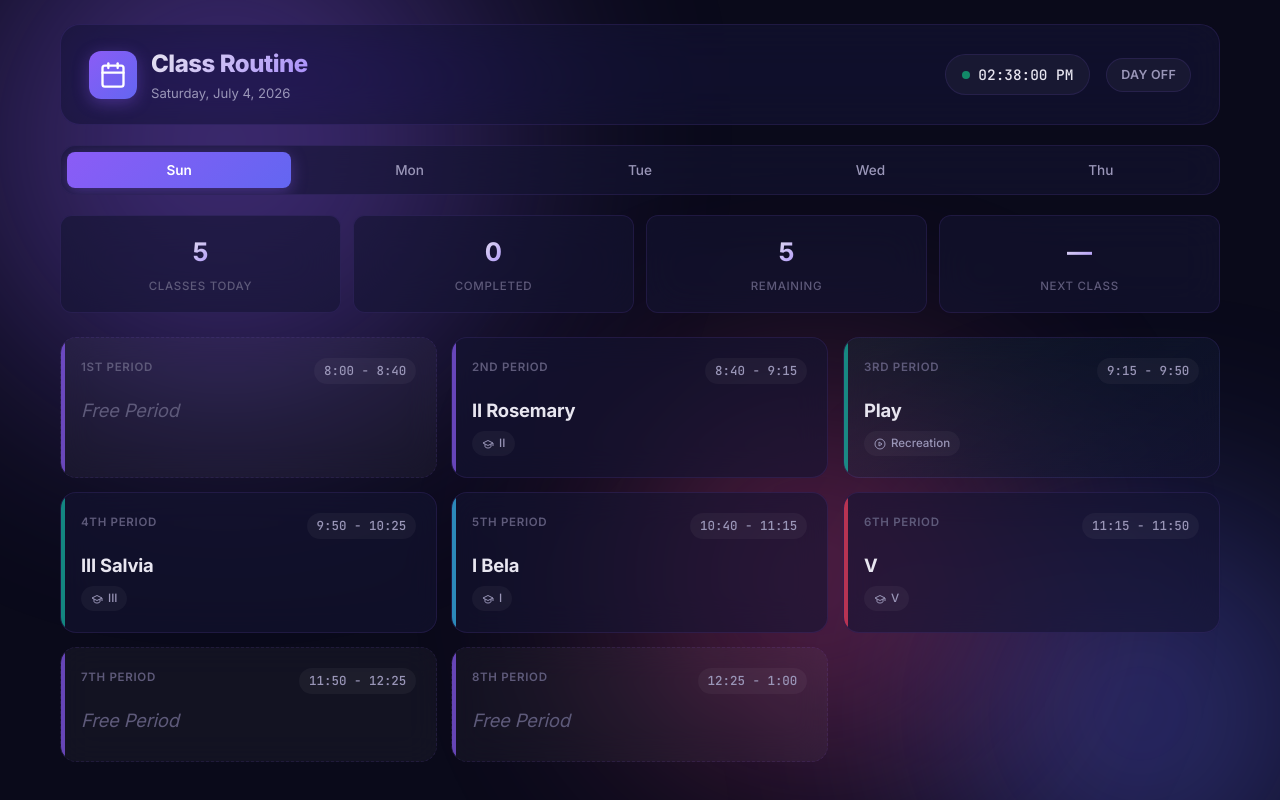
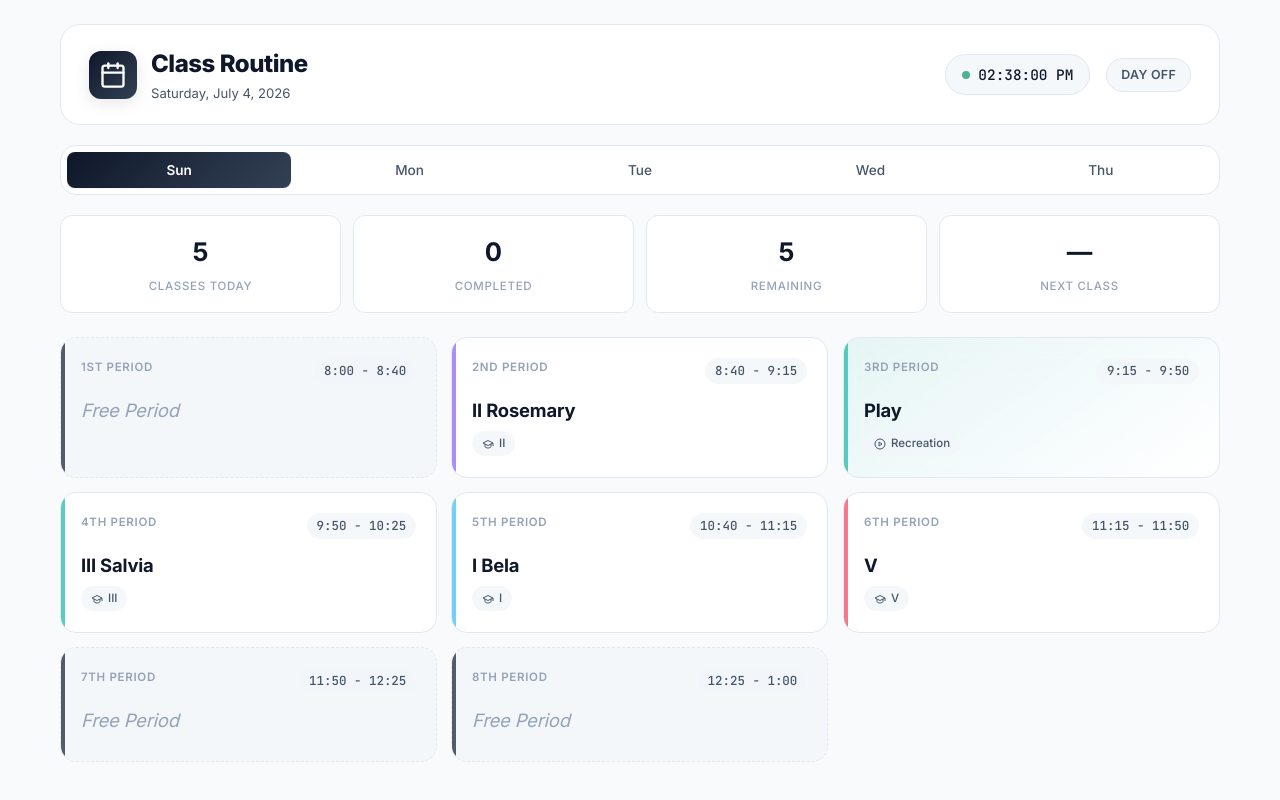
Before and after one commit to intelQong/School-Schedule-Dynamic, a plain HTML site: page index.html in a window 1280 px wide. Shown: the top 800 px of the page. Drawn offline with Linux system fonts and the light colour scheme.

Commit message:
Update theme to minimal light and fix PWA colors

```diff
--- a/index.html
+++ b/index.html
@@ -10,20 +10,13 @@
   <link href="https://fonts.googleapis.com/css2?family=Inter:wght@300;400;500;600;700;800&family=JetBrains+Mono:wght@400;500&display=swap" rel="stylesheet" />
   <link rel="stylesheet" href="style.css" />
   <link rel="manifest" href="manifest.json" />
-  <meta name="theme-color" content="#8b5cf6" />
+  <meta name="theme-color" content="#f8fafc" />
   <meta name="apple-mobile-web-app-capable" content="yes" />
   <meta name="apple-mobile-web-app-status-bar-style" content="black-translucent" />
   <meta name="apple-mobile-web-app-title" content="Class Routine" />
   <link rel="apple-touch-icon" href="icons/icon-512.png" />
 </head>
 <body>
-  <!-- Animated background blobs -->
-  <div class="bg-blobs" aria-hidden="true">
-    <div class="blob blob-1"></div>
-    <div class="blob blob-2"></div>
-    <div class="blob blob-3"></div>
-  </div>
-
   <div class="app-container">
     <!-- Header -->
     <header class="app-header" id="app-header">
--- a/style.css
+++ b/style.css
@@ -2,41 +2,41 @@
    DESIGN TOKENS & CUSTOM PROPERTIES
    ============================================ */
 :root {
-  /* Color Palette — Deep Indigo / Violet */
-  --bg-primary: #0a0a1a;
-  --bg-secondary: #111128;
-  --bg-card: rgba(20, 20, 50, 0.6);
-  --bg-card-hover: rgba(30, 30, 70, 0.8);
-  --bg-glass: rgba(255, 255, 255, 0.04);
-  --bg-glass-hover: rgba(255, 255, 255, 0.08);
+  /* Color Palette — Clean, Minimal Light Theme */
+  --bg-primary: #f8fafc;
+  --bg-secondary: #f1f5f9;
+  --bg-card: #ffffff;
+  --bg-card-hover: #f8fafc;
+  --bg-glass: rgba(241, 245, 249, 0.7);
+  --bg-glass-hover: rgba(226, 232, 240, 0.7);
 
-  --text-primary: #e8e6f0;
-  --text-secondary: #9a96b8;
-  --text-muted: #5e5a7a;
-  --text-accent: #a78bfa;
+  --text-primary: #0f172a;
+  --text-secondary: #475569;
+  --text-muted: #94a3b8;
+  --text-accent: #0f172a;
 
-  --accent-violet: #8b5cf6;
-  --accent-violet-glow: rgba(139, 92, 246, 0.35);
-  --accent-indigo: #6366f1;
-  --accent-pink: #ec4899;
-  --accent-teal: #14b8a6;
-  --accent-amber: #f59e0b;
-  --accent-emerald: #10b981;
-  --accent-rose: #f43f5e;
-  --accent-sky: #38bdf8;
+  --accent-violet: #0f172a;
+  --accent-violet-glow: rgba(15, 23, 42, 0.1);
+  --accent-indigo: #475569;
+  --accent-pink: #db2777;
+  --accent-teal: #0d9488;
+  --accent-amber: #d97706;
+  --accent-emerald: #059669;
+  --accent-rose: #e11d48;
+  --accent-sky: #0284c7;
 
-  --gradient-primary: linear-gradient(135deg, #8b5cf6, #6366f1);
-  --gradient-warm: linear-gradient(135deg, #f59e0b, #ec4899);
-  --gradient-cool: linear-gradient(135deg, #14b8a6, #6366f1);
-  --gradient-card: linear-gradient(145deg, rgba(139, 92, 246, 0.08), rgba(99, 102, 241, 0.04));
+  --gradient-primary: linear-gradient(135deg, #0f172a, #334155);
+  --gradient-warm: linear-gradient(135deg, #d97706, #db2777);
+  --gradient-cool: linear-gradient(135deg, #0d9488, #475569);
+  --gradient-card: #ffffff;
 
-  --border-subtle: rgba(139, 92, 246, 0.12);
-  --border-glow: rgba(139, 92, 246, 0.3);
+  --border-subtle: #e2e8f0;
+  --border-glow: #cbd5e1;
 
-  --shadow-sm: 0 2px 8px rgba(0, 0, 0, 0.3);
-  --shadow-md: 0 8px 24px rgba(0, 0, 0, 0.4);
-  --shadow-lg: 0 16px 48px rgba(0, 0, 0, 0.5);
-  --shadow-glow: 0 0 30px rgba(139, 92, 246, 0.15);
+  --shadow-sm: 0 1px 2px 0 rgba(0, 0, 0, 0.05);
+  --shadow-md: 0 4px 6px -1px rgba(0, 0, 0, 0.1), 0 2px 4px -1px rgba(0, 0, 0, 0.06);
+  --shadow-lg: 0 10px 15px -3px rgba(0, 0, 0, 0.1), 0 4px 6px -2px rgba(0, 0, 0, 0.05);
+  --shadow-glow: 0 4px 14px 0 rgba(0, 0, 0, 0.05);
 
   --radius-sm: 8px;
   --radius-md: 12px;
@@ -81,56 +81,7 @@ body {
 /* ============================================
    ANIMATED BACKGROUND BLOBS
    ============================================ */
-.bg-blobs {
-  position: fixed;
-  inset: 0;
-  z-index: 0;
-  overflow: hidden;
-  pointer-events: none;
-}
-
-.blob {
-  position: absolute;
-  border-radius: 50%;
-  filter: blur(120px);
-  opacity: 0.4;
-  animation: blob-float 20s ease-in-out infinite;
-}
-
-.blob-1 {
-  width: 500px;
-  height: 500px;
-  background: var(--accent-violet);
-  top: -10%;
-  left: -5%;
-  animation-delay: 0s;
-}
-
-.blob-2 {
-  width: 400px;
-  height: 400px;
-  background: var(--accent-indigo);
-  bottom: -10%;
-  right: -5%;
-  animation-delay: -7s;
-}
-
-.blob-3 {
-  width: 350px;
-  height: 350px;
-  background: var(--accent-pink);
-  top: 50%;
-  left: 50%;
-  transform: translate(-50%, -50%);
-  animation-delay: -14s;
-}
-
-@keyframes blob-float {
-  0%, 100% { transform: translate(0, 0) scale(1); }
-  25% { transform: translate(40px, -30px) scale(1.05); }
-  50% { transform: translate(-20px, 40px) scale(0.95); }
-  75% { transform: translate(30px, 20px) scale(1.02); }
-}
+/* Removed background blobs */
 
 /* ============================================
    APP CONTAINER
@@ -182,10 +133,7 @@ body {
   font-size: 1.5rem;
   font-weight: 800;
   letter-spacing: -0.02em;
-  background: linear-gradient(135deg, #e8e6f0, #a78bfa);
-  -webkit-background-clip: text;
-  -webkit-text-fill-color: transparent;
-  background-clip: text;
+  color: var(--text-primary);
 }
 
 .app-subtitle {
@@ -303,7 +251,7 @@ body {
 .day-tab.active {
   color: white;
   background: var(--gradient-primary);
-  box-shadow: 0 4px 16px var(--accent-violet-glow);
+  box-shadow: var(--shadow-sm);
   font-weight: 600;
 }
 
@@ -356,10 +304,7 @@ body {
 .stat-value {
   font-size: 1.6rem;
   font-weight: 700;
-  background: linear-gradient(135deg, #e8e6f0, #a78bfa);
-  -webkit-background-clip: text;
-  -webkit-text-fill-color: transparent;
-  background-clip: text;
+  color: var(--text-primary);
 }
 
 .stat-label {
@@ -437,7 +382,7 @@ body {
 
 .period-card.active-now {
   border-color: var(--accent-emerald);
-  box-shadow: 0 0 24px rgba(16, 185, 129, 0.2), 0 0 60px rgba(16, 185, 129, 0.08);
+  box-shadow: 0 0 0 2px var(--accent-emerald), var(--shadow-sm);
   animation: active-pulse 3s ease-in-out infinite;
 }
 
@@ -456,8 +401,8 @@ body {
 }
 
 @keyframes active-pulse {
-  0%, 100% { box-shadow: 0 0 24px rgba(16, 185, 129, 0.2), 0 0 60px rgba(16, 185, 129, 0.08); }
-  50% { box-shadow: 0 0 32px rgba(16, 185, 129, 0.3), 0 0 80px rgba(16, 185, 129, 0.12); }
+  0%, 100% { box-shadow: 0 0 0 2px rgba(5, 150, 105, 0.4), var(--shadow-sm); }
+  50% { box-shadow: 0 0 0 4px rgba(5, 150, 105, 0.2), var(--shadow-md); }
 }
 
 @keyframes card-in {
--- a/sw.js
+++ b/sw.js
@@ -1,4 +1,4 @@
-const CACHE_NAME = 'class-routine-v1';
+const CACHE_NAME = 'class-routine-v2';
 const ASSETS = [
   '/',
   '/index.html',
```
Also changed, not shown: manifest.json.
